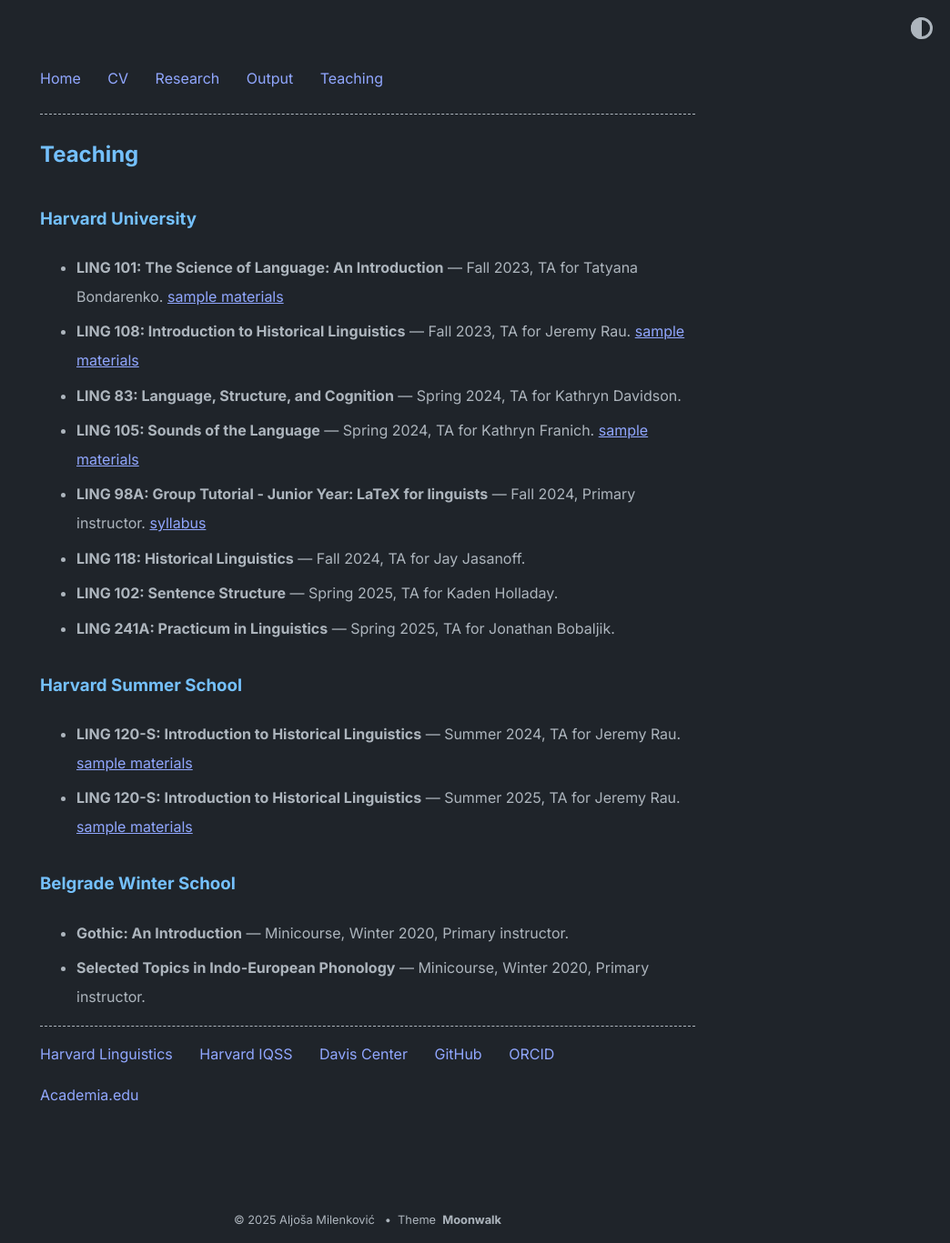
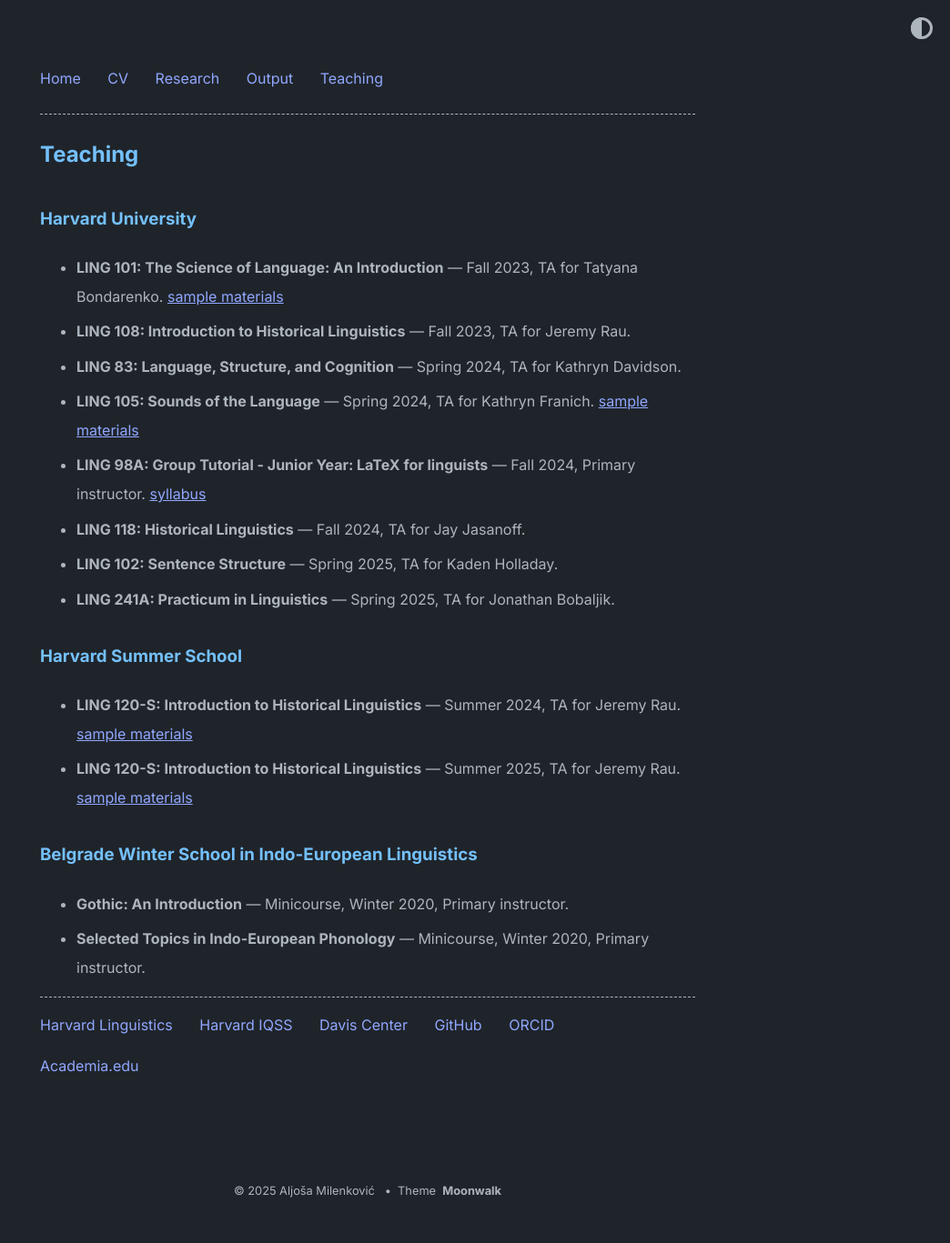
Before and after one commit to AljosaMilenkovic/AljosaMilenkovic.github.io, a Jekyll site: the page built from teaching.md, in a window 1280 px wide. Shown: the whole page at 91% size, without its empty margins (236-1280 px from the left). Built offline with Jekyll 4.4.1, drawn with Linux system fonts in a browser that asks for light colours; after the commit the page ends 1335 px from its top, so only the background shows below that.

Commit message:
Update teaching.md

```diff
--- a/teaching.md
+++ b/teaching.md
@@ -6,9 +6,9 @@
 
 ### Harvard University
 - **LING 101: The Science of Language: An Introduction** — Fall 2023, TA for Tatyana Bondarenko. [sample materials](https://drive.google.com/drive/folders/12IXofvUfzvofoZAtEdlj1-wJvQcokXaP?dmr=1&ec=wgc-drive-hero-goto)
-- **LING 108: Introduction to Historical Linguistics** — Fall 2023, TA for Jeremy Rau. [sample materials](/teaching/phonology2-syllabus.pdf)
+- **LING 108: Introduction to Historical Linguistics** — Fall 2023, TA for Jeremy Rau.
 - **LING 83: Language, Structure, and Cognition** — Spring 2024, TA for Kathryn Davidson.
-- **LING 105: Sounds of the Language** — Spring 2024, TA for Kathryn Franich. [sample materials](/teaching/phonology2-syllabus.pdf)
+- **LING 105: Sounds of the Language** — Spring 2024, TA for Kathryn Franich. [sample materials](https://drive.google.com/drive/folders/1PQyLWPEV8tBlRrSMhJCxCgHnsHWZYpWu?dmr=1&ec=wgc-drive-hero-goto)
 - **LING 98A: Group Tutorial - Junior Year: LaTeX for linguists** — Fall 2024, Primary instructor. [syllabus](/teaching/ling101-syllabus.pdf)
 - **LING 118: Historical Linguistics** — Fall 2024, TA for Jay Jasanoff.
 - **LING 102: Sentence Structure** — Spring 2025, TA for Kaden Holladay.
@@ -18,6 +18,6 @@
 - **LING 120-S:  Introduction to Historical Linguistics** — Summer 2024, TA for Jeremy Rau. [sample materials](/teaching/ling101-syllabus.pdf)
 - **LING 120-S:  Introduction to Historical Linguistics** — Summer 2025, TA for Jeremy Rau. [sample materials](/teaching/ling101-syllabus.pdf)
 
-### Belgrade Winter School
+### Belgrade Winter School in Indo-European Linguistics
 - **Gothic: An Introduction** — Minicourse, Winter 2020, Primary instructor.
 - **Selected Topics in Indo-European Phonology** — Minicourse, Winter 2020, Primary instructor.
```
